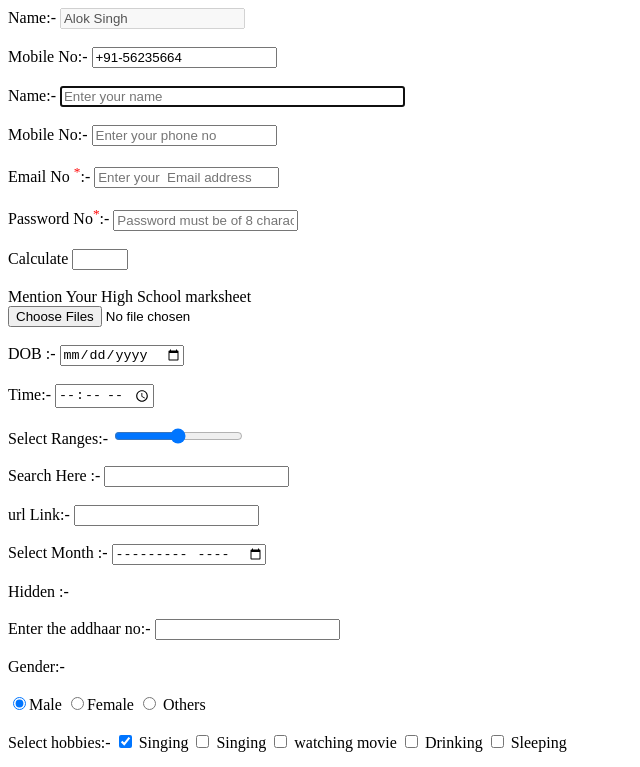
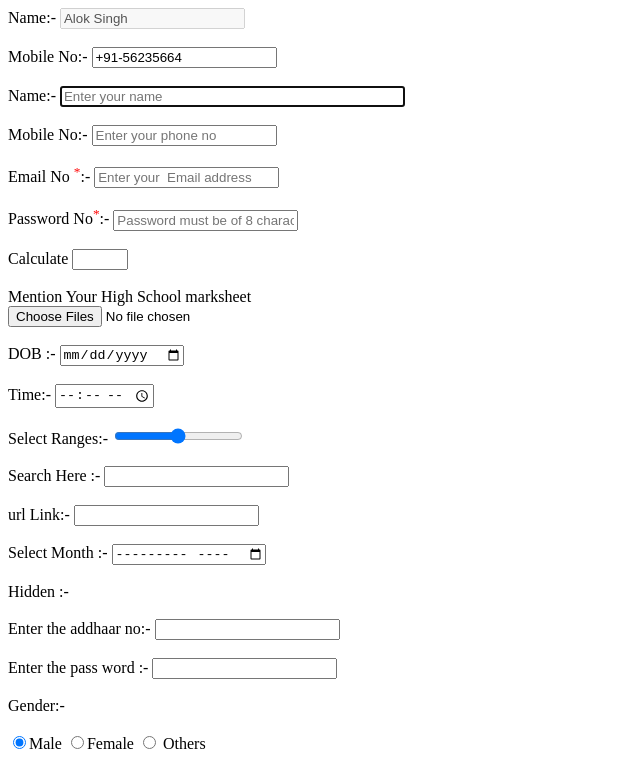
Before and after one commit to aloksingh72/Frontend, a plain HTML site: page HTML/Forms.html in a window 1280 px wide. Shown: the top 767 px of the page, without its empty margins (0-640 px from the left). Drawn offline with Linux system fonts and the light colour scheme.

Commit message:
Update Forms.html

```diff
--- a/HTML/Forms.html
+++ b/HTML/Forms.html
@@ -44,6 +44,7 @@
         Select Month :- <input type="month"><br><br>
         Hidden :- <input type="hidden" placeholder="Enter you name"> <br><br>
         Enter the addhaar no:- <input type="number"><br><br>
+        Enter the pass word :- <input type = "number"><br><br>
         Gender:- <br><br>
         <input type="radio" checked name="gender">Male
         <input type="radio" name="gender">Female
```
